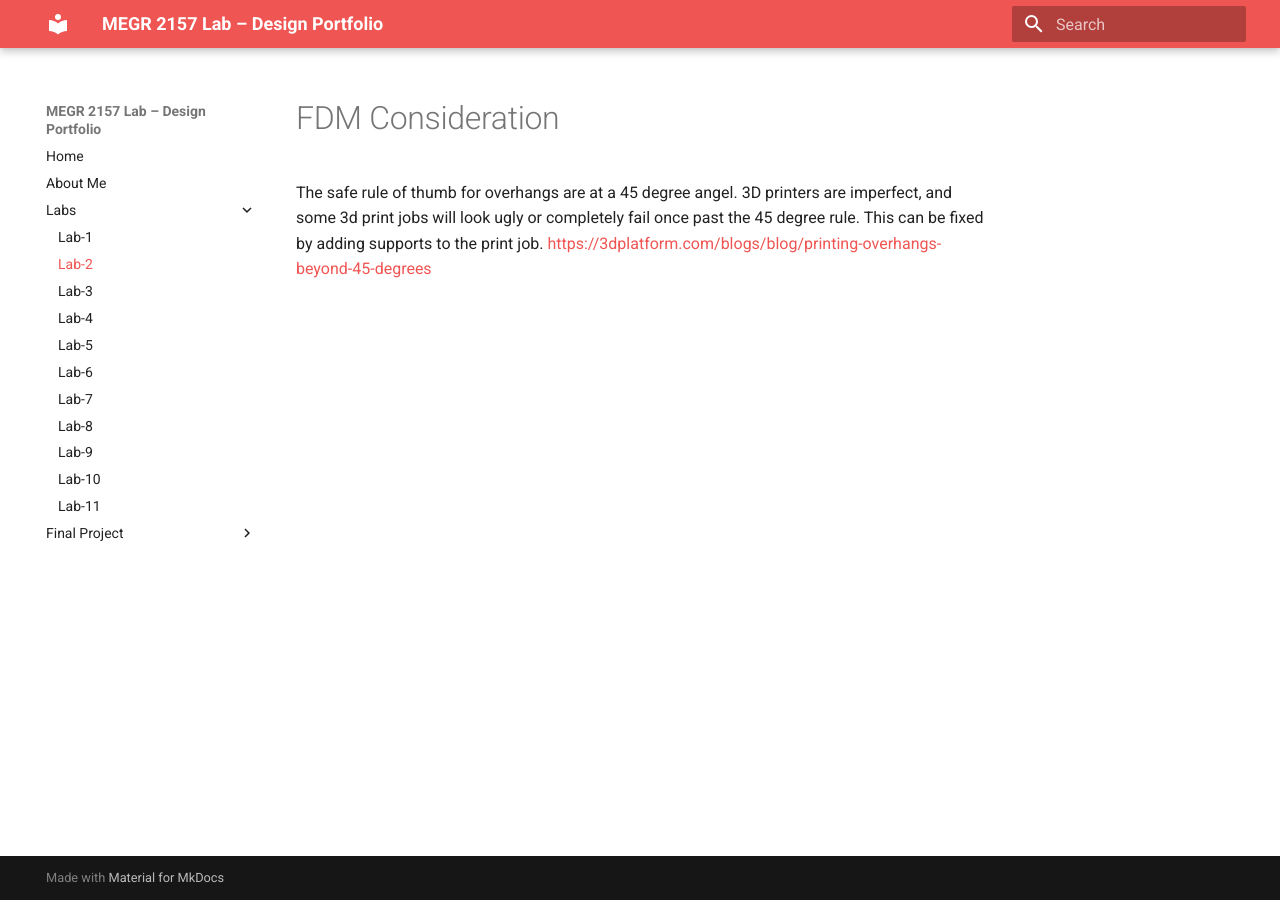
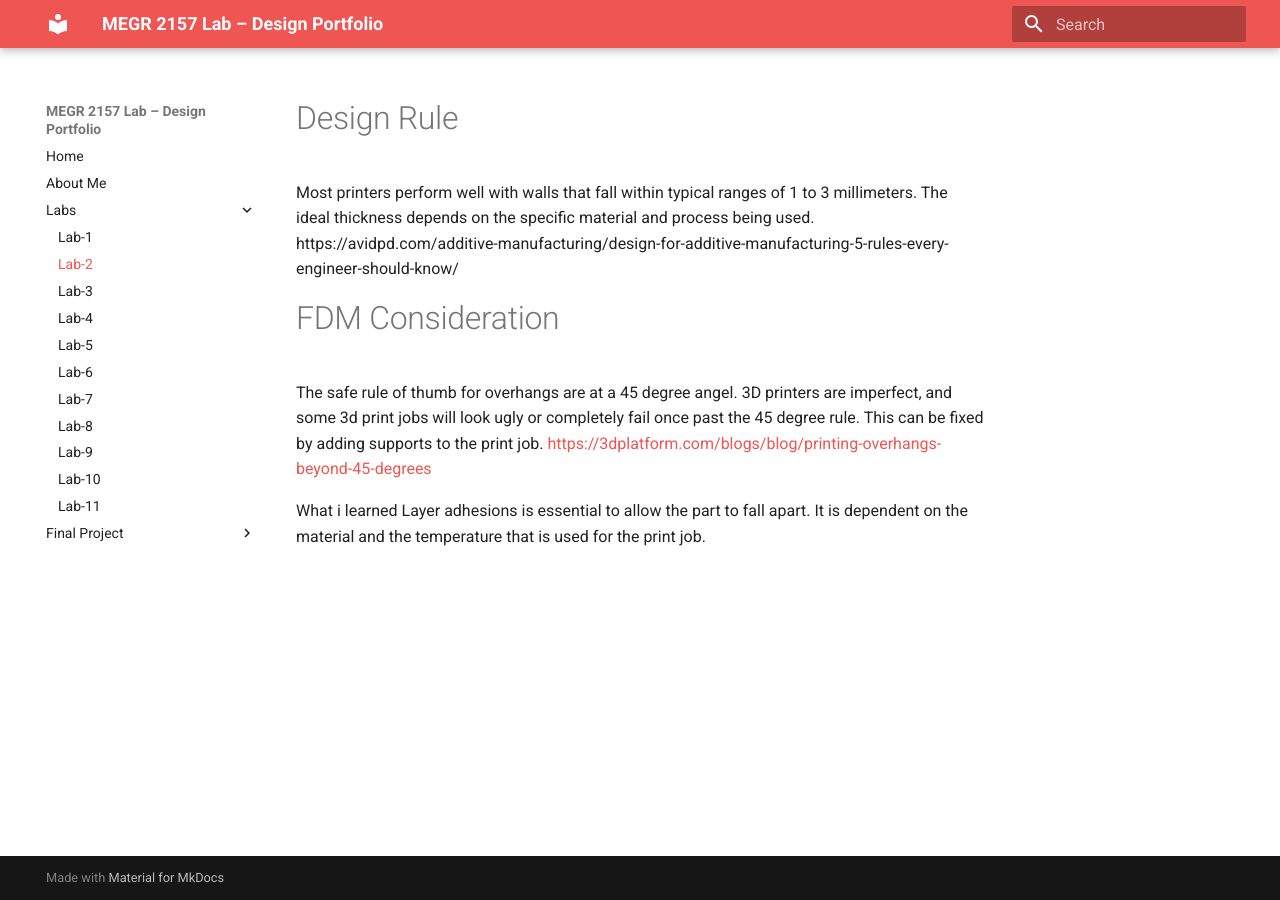
Before and after one commit to josef-chelala/megr2157-lab-portfolio, an MkDocs documentation site: the page built from docs/Labs/L02/index.md, in a window 1280 px wide. Built offline with MkDocs 1.6.1 and Material for MkDocs 9.7.7, drawn with Linux system fonts in a browser that asks for light colours.

Commit message:
Update index.md
Readded and added

```diff
--- a/docs/Labs/L02/index.md
+++ b/docs/Labs/L02/index.md
@@ -1,3 +1,11 @@
+# Design Rule
+Most printers perform well with walls that fall within typical ranges of 1 to 3 millimeters. The ideal thickness depends on the specific material and process being used.
+https://avidpd.com/additive-manufacturing/design-for-additive-manufacturing-5-rules-every-engineer-should-know/
+
 # FDM Consideration
 The safe rule of thumb for overhangs are at a 45 degree angel. 3D printers are imperfect, and some 3d print jobs will look ugly or completely fail once past the 45 degree rule. This can be fixed by adding supports to the print job.
 [https://3dplatform.com/blogs/blog/printing-overhangs-beyond-45-degrees](https://sovol.eu/blogs/new/45-degree-rule-3d-printing-overhangs-support-quality-guide)
+
+
+What i learned
+Layer adhesions is essential to allow the part to fall apart. It is dependent on the material and the temperature that is used for the print job.
```
